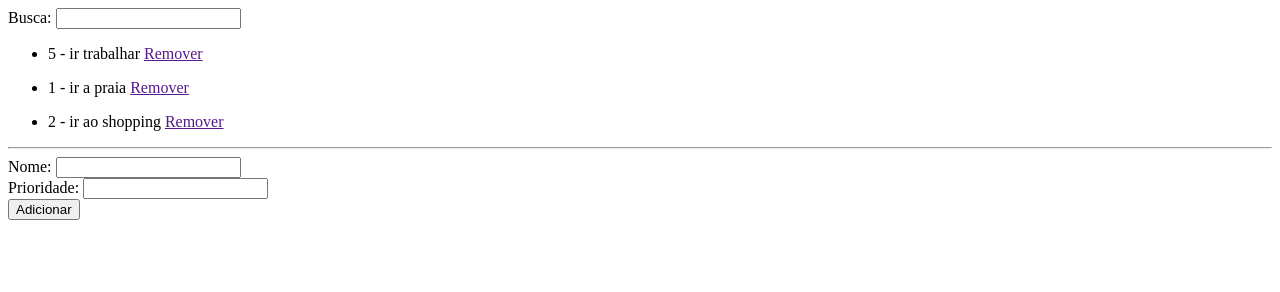
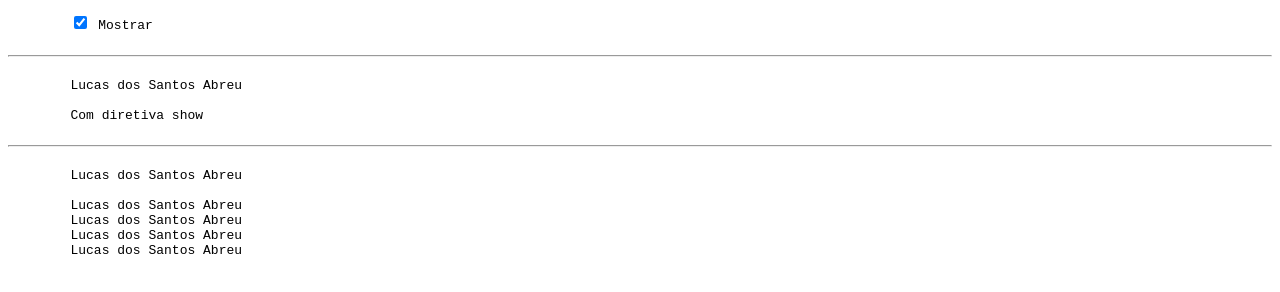
Before and after one commit to lucassabreu/soldado-angular-js-code-squad, a website: page index.html in a window 1280 px wide. Drawn offline with nearby package versions, Linux system fonts and the light colour scheme.

Commit message:
aula 7 - diretivas

```diff
--- a/app.js
+++ b/app.js
@@ -2,19 +2,7 @@
 
 var MyApp = angular.module("MyApp", []);
 
-MyApp.controller("listaController", function($scope) {
-    $scope.tarefas = [
-        { "nome" : "ir trabalhar", "prioridade" : 5 },
-        { "nome" : "ir a praia", "prioridade" : 1 },
-        { "nome" : "ir ao shopping", "prioridade" : 2 },
-    ];
-
-    $scope.adicionar = function () {
-        $scope.tarefas.push($scope.t);
-        $scope.t = null;
-    };
-
-    $scope.remover = function (i) {
-        $scope.tarefas.splice(i, 1);
-    }
+MyApp.controller("diretivasController", function($scope) {
+    $scope.developer = "Lucas dos Santos Abreu";
+    $scope.mostrar = true;
 });
--- a/index.html
+++ b/index.html
@@ -7,27 +7,19 @@
     <script src="app.js"></script>
 </head>
 <body>
-    <div ng-controller="listaController">
-        <form>
-            Busca: <input type="search" ng-model="busca" />
-        </form>
-        <ul ng-repeat="tarefa in tarefas | filter:busca">
-            <li>
-                {{tarefa.prioridade}} - {{tarefa.nome}}
-                <a href="" ng-click="remover($index)">Remover</a>
-            </li>
-        </ul>
+    <pre ng-controller="diretivasController" ng-show="true">
+        <input type="checkbox" ng-model="mostrar" id="mostrar"> <label for="mostrar">Mostrar</label>
         <hr>
-        <form>
-            Nome: <input type="text" ng-model="t.nome" /><br>
-            Prioridade: <input type="number" ng-model="t.prioridade" /><br>
-            <button ng-click="adicionar()">Adicionar</button>
-        </form>
-    </div>
+        <span ng-show="mostrar" ng-bind="developer"></span>
+        <span ng-hide="mostrar">Com diretiva hide</span>
+        <span ng-show="mostrar">Com diretiva show</span>
+        <hr>
+        <span ng-bind="developer"></span><br>
+        <span ng:bind="developer"></span>
+        <span ng_bind="developer"></span>
+        <span x-ng-bind="developer"></span>
+        <span data-ng-bind="developer"></span>
+
+    </pre>
 </body>
 </html>
-
-<!--
-    Two-Way Data Bind - Atualizar a Model e a View
-    HMV - um MVC dentro de um módulo
--->
```
